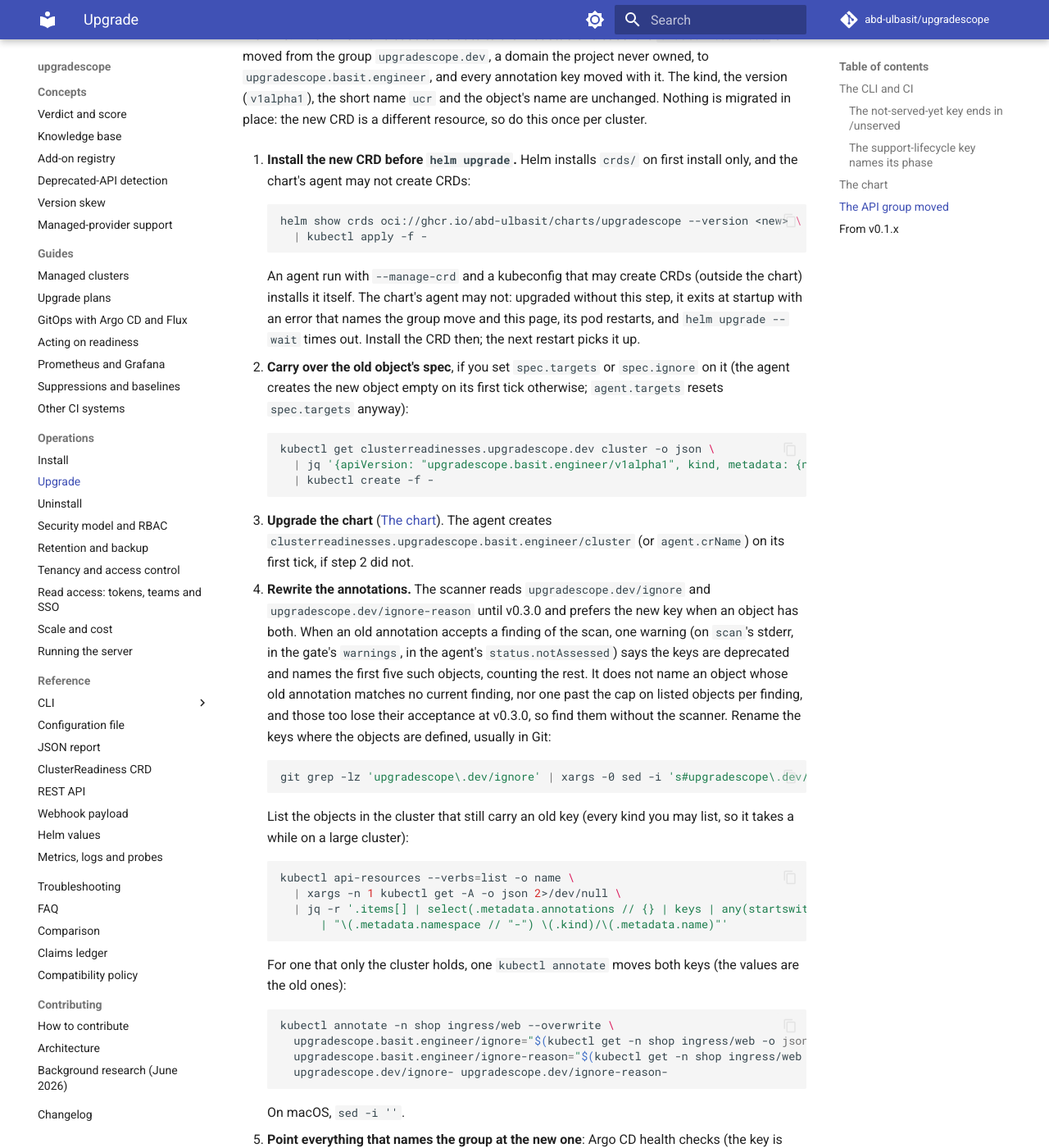
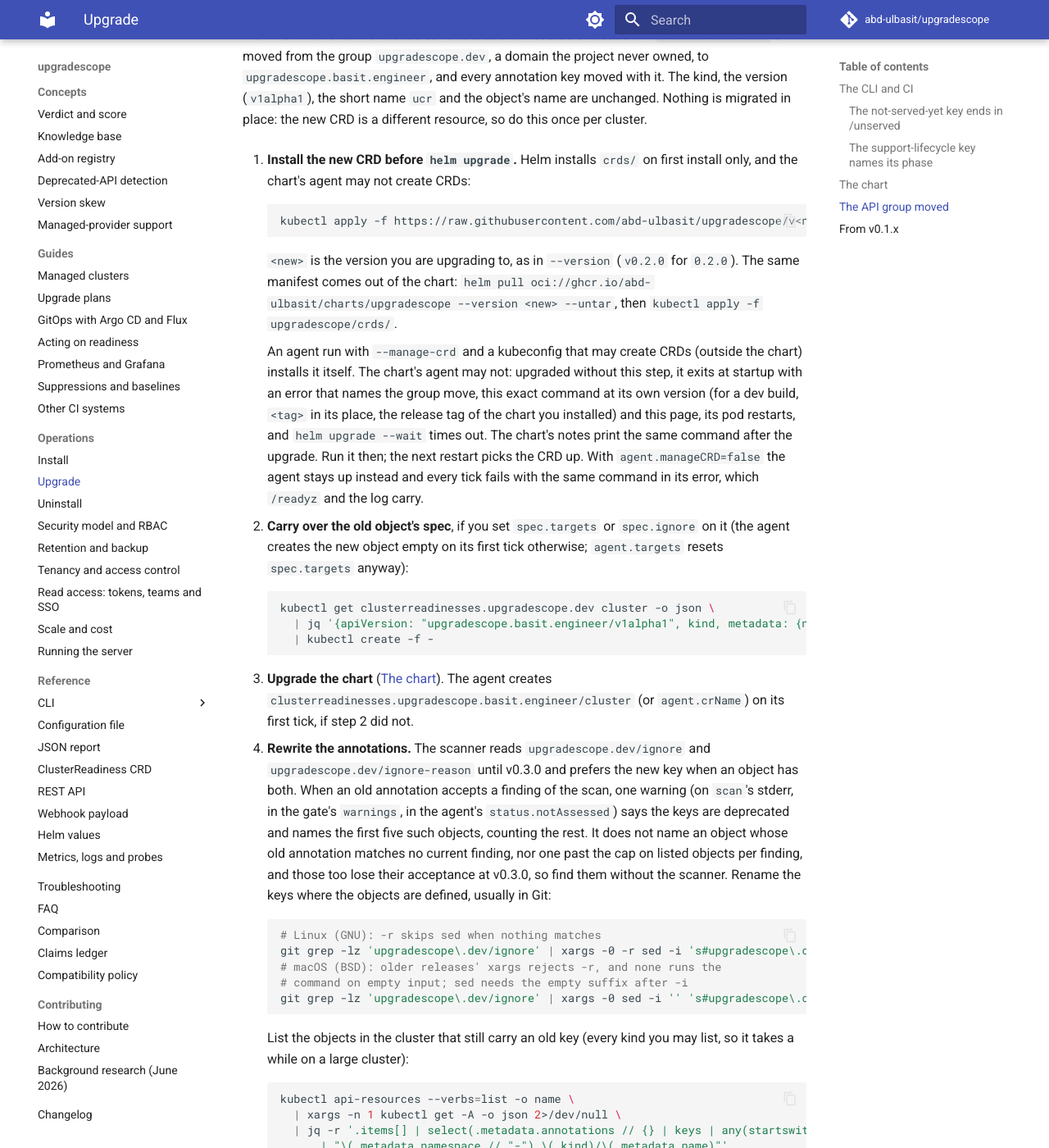
Before and after one commit to abd-ulbasit/upgradescope, an MkDocs documentation site: the page built from docs/operations/upgrade.md, in a window 1280 px wide and 1400 px high, scrolled down 7573 px. Shown: the whole window at 82% size. Built offline with MkDocs 1.6.1 and Material for MkDocs 9.7.7, drawn with Linux system fonts in a browser that asks for light colours; comment, search, counter and statistics services are not loaded.

Commit message:
docs(upgrade): the CRD install command, portable xargs, and the ledger rows
Step 1 of the group-move upgrade is now the kubectl apply the agent's
error and the chart's NOTES name, with the helm pull equivalent and
what a dev build uses. Step 4 gives the GNU and the macOS form of the
sed pipeline. The chart README and troubleshooting say the CRD comes from
crds/ on first install only. claims.md gains AG-16 (compat read and
deprecation) and AG-17 (legacy-CRD warning and the install command).

Refs #68

Co-Authored-By: Claude Fable 5 <noreply@anthropic.com>

````diff
--- a/docs/operations/upgrade.md
+++ b/docs/operations/upgrade.md
@@ -396,16 +396,25 @@ per cluster.
    on first install only, and the chart's agent may not create CRDs:
 
     ```sh
-    helm show crds oci://ghcr.io/abd-ulbasit/charts/upgradescope --version <new> \
-      | kubectl apply -f -
+    kubectl apply -f https://raw.githubusercontent.com/abd-ulbasit/upgradescope/v<new>/deploy/chart/crds/clusterreadinesses.upgradescope.basit.engineer.yaml
     ```
+
+    `<new>` is the version you are upgrading to, as in `--version`
+    (`v0.2.0` for `0.2.0`). The same manifest comes out of the chart:
+    `helm pull oci://ghcr.io/abd-ulbasit/charts/upgradescope --version
+    <new> --untar`, then `kubectl apply -f upgradescope/crds/`.
 
     An agent run with `--manage-crd` and a kubeconfig that may create
     CRDs (outside the chart) installs it itself. The chart's agent may
     not: upgraded without this step, it exits at startup with an error
-    that names the group move and this page, its pod restarts, and
-    `helm upgrade --wait` times out. Install the CRD then; the next
-    restart picks it up.
+    that names the group move, this exact command at its own version
+    (for a dev build, `<tag>` in its place, the release tag of the chart
+    you installed) and this page, its pod restarts, and `helm upgrade
+    --wait` times out. The chart's notes print the same command after
+    the upgrade. Run it then; the next restart picks the CRD up. With
+    `agent.manageCRD=false` the agent stays up instead and every tick
+    fails with the same command in its error, which `/readyz` and the
+    log carry.
 
 2. **Carry over the old object's spec**, if you set `spec.targets` or
    `spec.ignore` on it (the agent creates the new object empty on its
@@ -434,7 +443,11 @@ per cluster.
    defined, usually in Git:
 
     ```sh
-    git grep -lz 'upgradescope\.dev/ignore' | xargs -0 sed -i 's#upgradescope\.dev/ignore#upgradescope.basit.engineer/ignore#g'
+    # Linux (GNU): -r skips sed when nothing matches
+    git grep -lz 'upgradescope\.dev/ignore' | xargs -0 -r sed -i 's#upgradescope\.dev/ignore#upgradescope.basit.engineer/ignore#g'
+    # macOS (BSD): older releases' xargs rejects -r, and none runs the
+    # command on empty input; sed needs the empty suffix after -i
+    git grep -lz 'upgradescope\.dev/ignore' | xargs -0 sed -i '' 's#upgradescope\.dev/ignore#upgradescope.basit.engineer/ignore#g'
     ```
 
     List the objects in the cluster that still carry an old key (every
````
Also changed, not shown: other parts of docs/operations/upgrade.md (+0 -2 lines), deploy/chart/README.md (+8 -3 lines), docs/claims.md (+2 -0 lines), docs/troubleshooting.md (+9 -4 lines), 1 other file.
